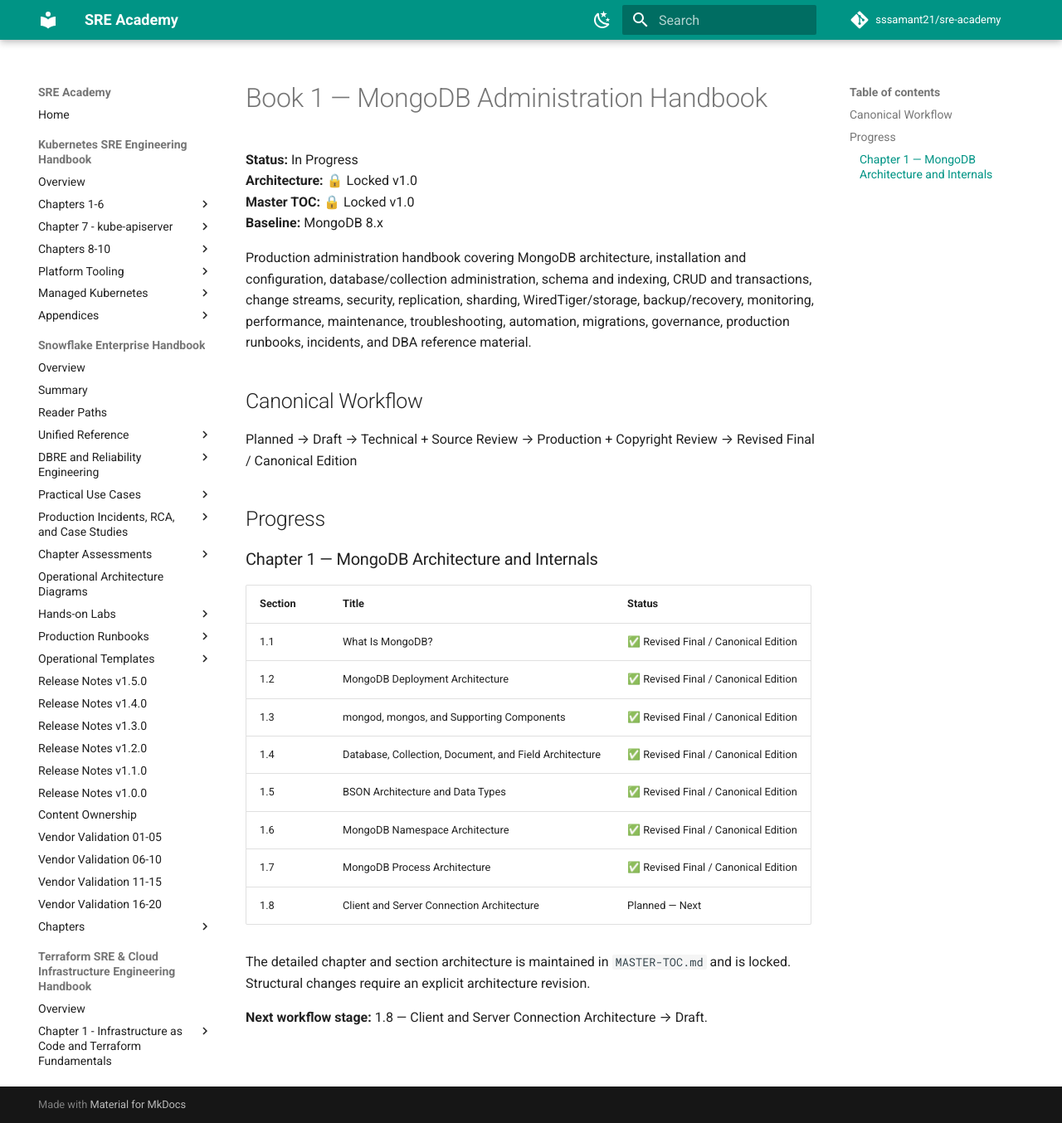
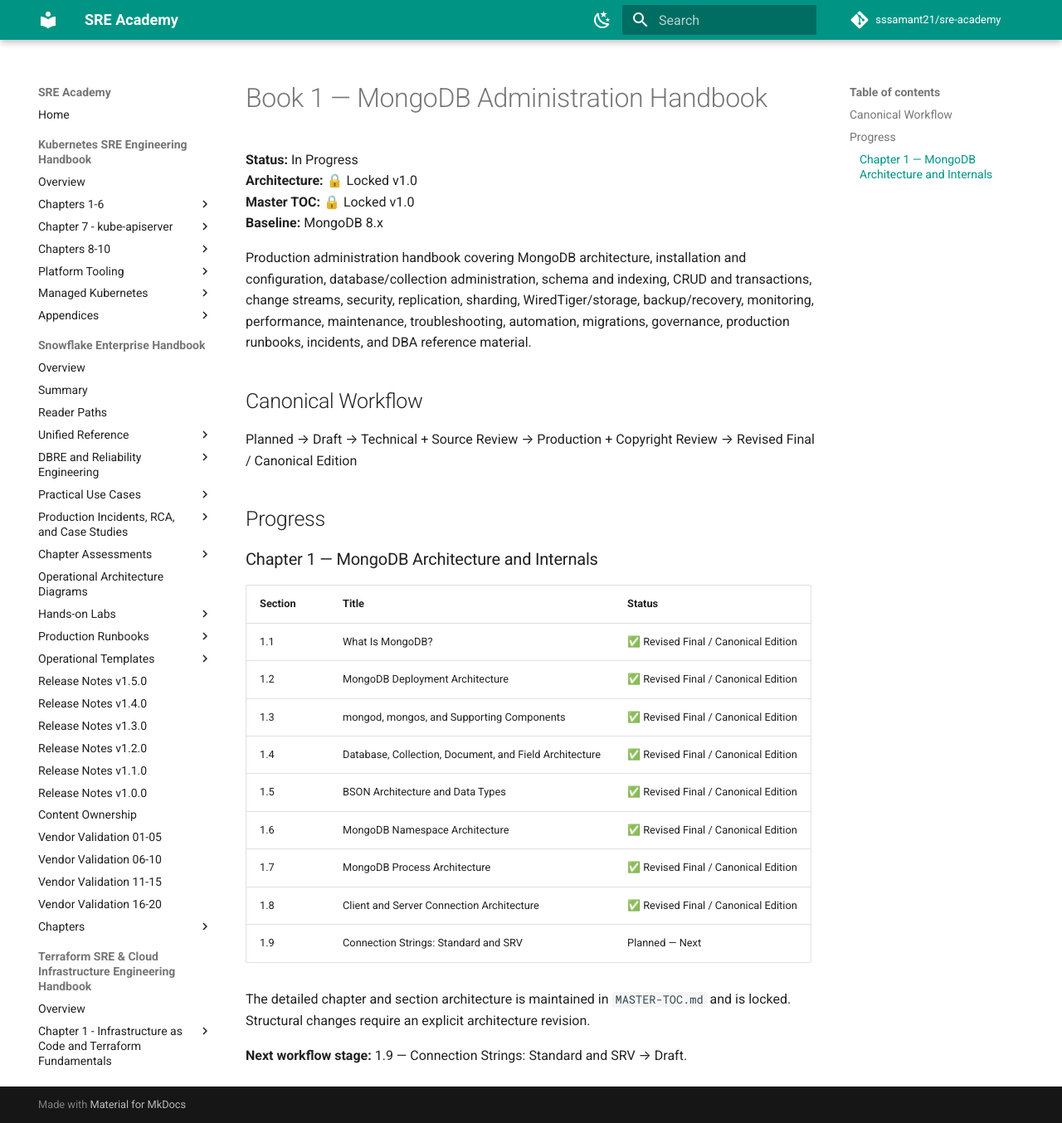
Before and after one commit to sssamant21/sre-academy, an MkDocs documentation site: the page built from docs/books/mongodb/mongodb-administration-handbook/README.md, in a window 1280 px wide and 1354 px high. Shown: the whole window at 83% size. Built offline with MkDocs 1.6.1 and Material for MkDocs 9.7.7, drawn with Linux system fonts in a browser that asks for light colours; comment, search, counter and statistics services are not loaded.

Commit message:
docs(mongodb): advance Book 1 after canonical section 1.8

```diff
--- a/docs/books/mongodb/mongodb-administration-handbook/README.md
+++ b/docs/books/mongodb/mongodb-administration-handbook/README.md
@@ -24,8 +24,9 @@
 | 1.5 | BSON Architecture and Data Types | ✅ Revised Final / Canonical Edition |
 | 1.6 | MongoDB Namespace Architecture | ✅ Revised Final / Canonical Edition |
 | 1.7 | MongoDB Process Architecture | ✅ Revised Final / Canonical Edition |
-| 1.8 | Client and Server Connection Architecture | Planned — Next |
+| 1.8 | Client and Server Connection Architecture | ✅ Revised Final / Canonical Edition |
+| 1.9 | Connection Strings: Standard and SRV | Planned — Next |
 
 The detailed chapter and section architecture is maintained in `MASTER-TOC.md` and is locked. Structural changes require an explicit architecture revision.
 
-**Next workflow stage:** 1.8 — Client and Server Connection Architecture → Draft.
+**Next workflow stage:** 1.9 — Connection Strings: Standard and SRV → Draft.
```
